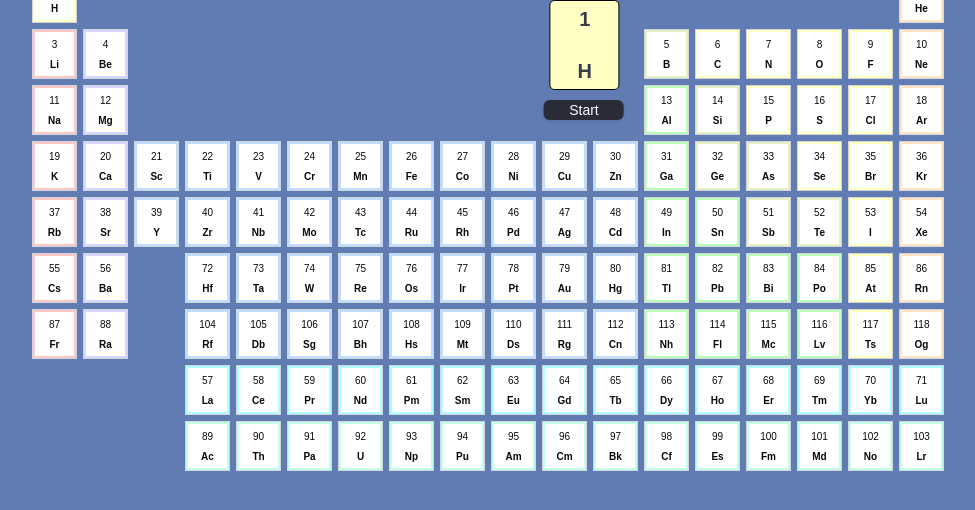
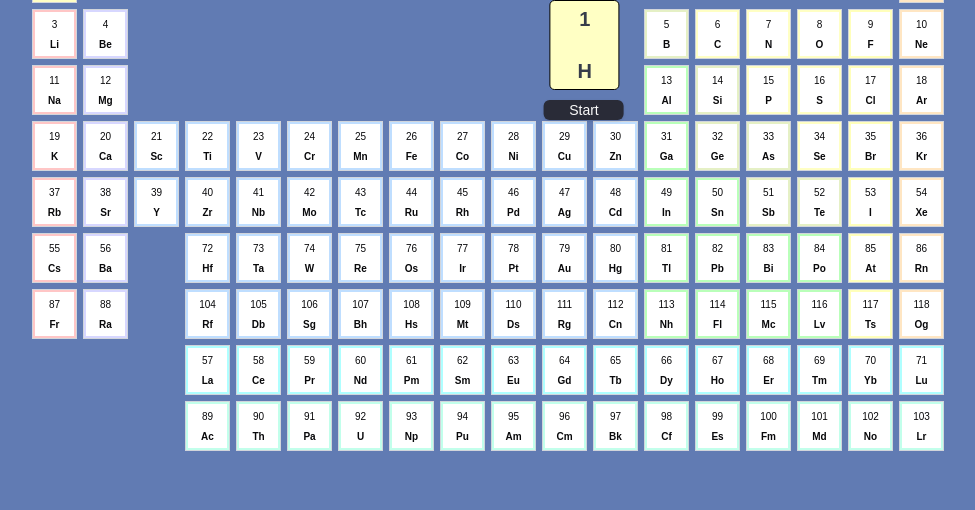
Before and after one commit to toscanoGithub/elementix, a Next.js app: page /quizTableOfElements in a window 1280 px wide. Shown: the top 510 px of the page, without its empty margins (152-1127 px from the left). Built offline with nearby package versions, Linux system fonts and the light colour scheme.

Commit message:
quiz responsiveness

```diff
--- a/app/quizTableOfElements/page.module.css
+++ b/app/quizTableOfElements/page.module.css
@@ -234,7 +234,7 @@
   }
 
   .table {
-    top: 40px
+    top: 35px
   }
 
   .slidingPanel {
@@ -252,8 +252,8 @@
     height: 50px;
   }
 
-  .slidingPanel  {
-    /* padding-top: 4.8%; */
+  .table {
+    margin-top: -20px;
   }
 
 
```
